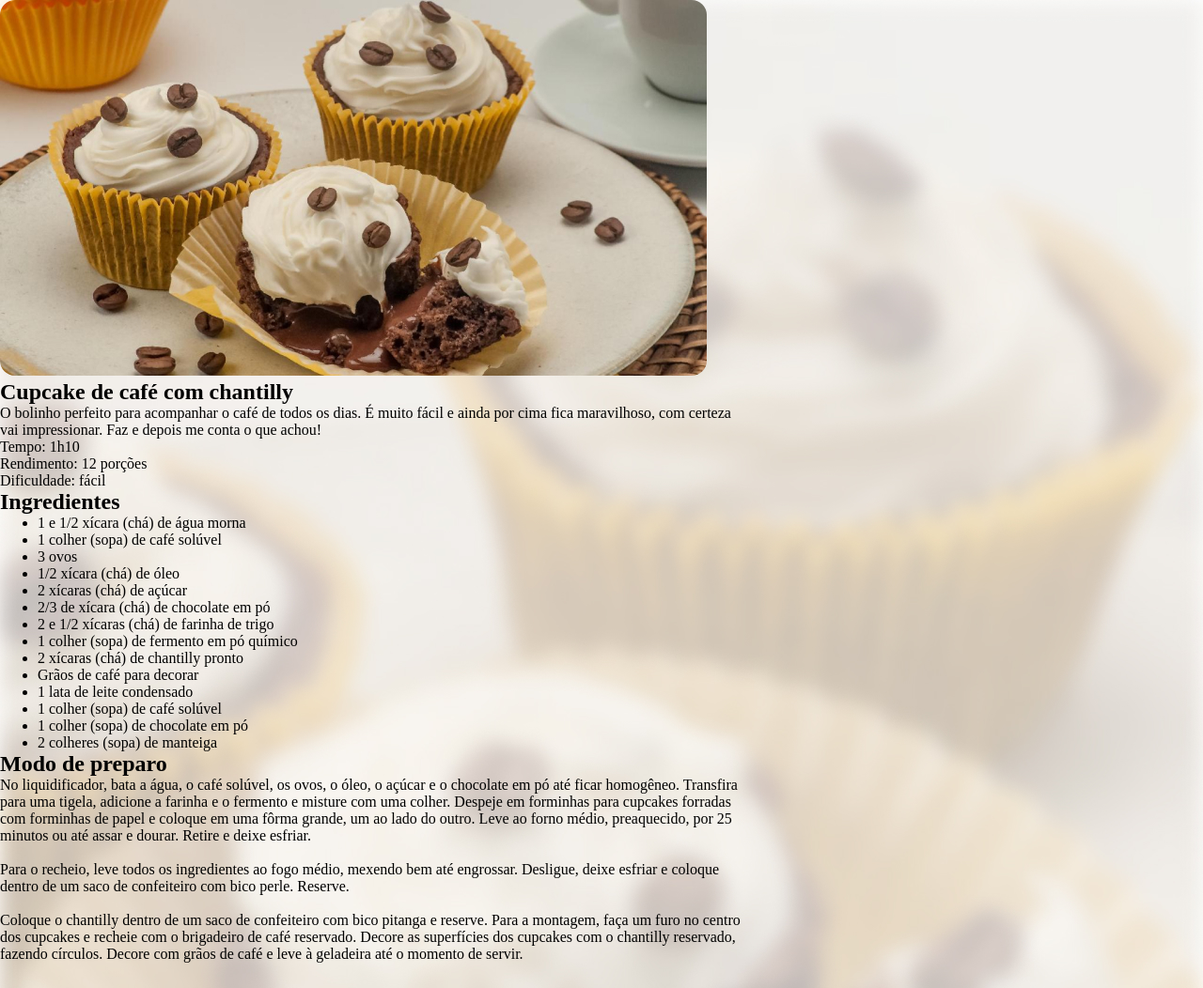
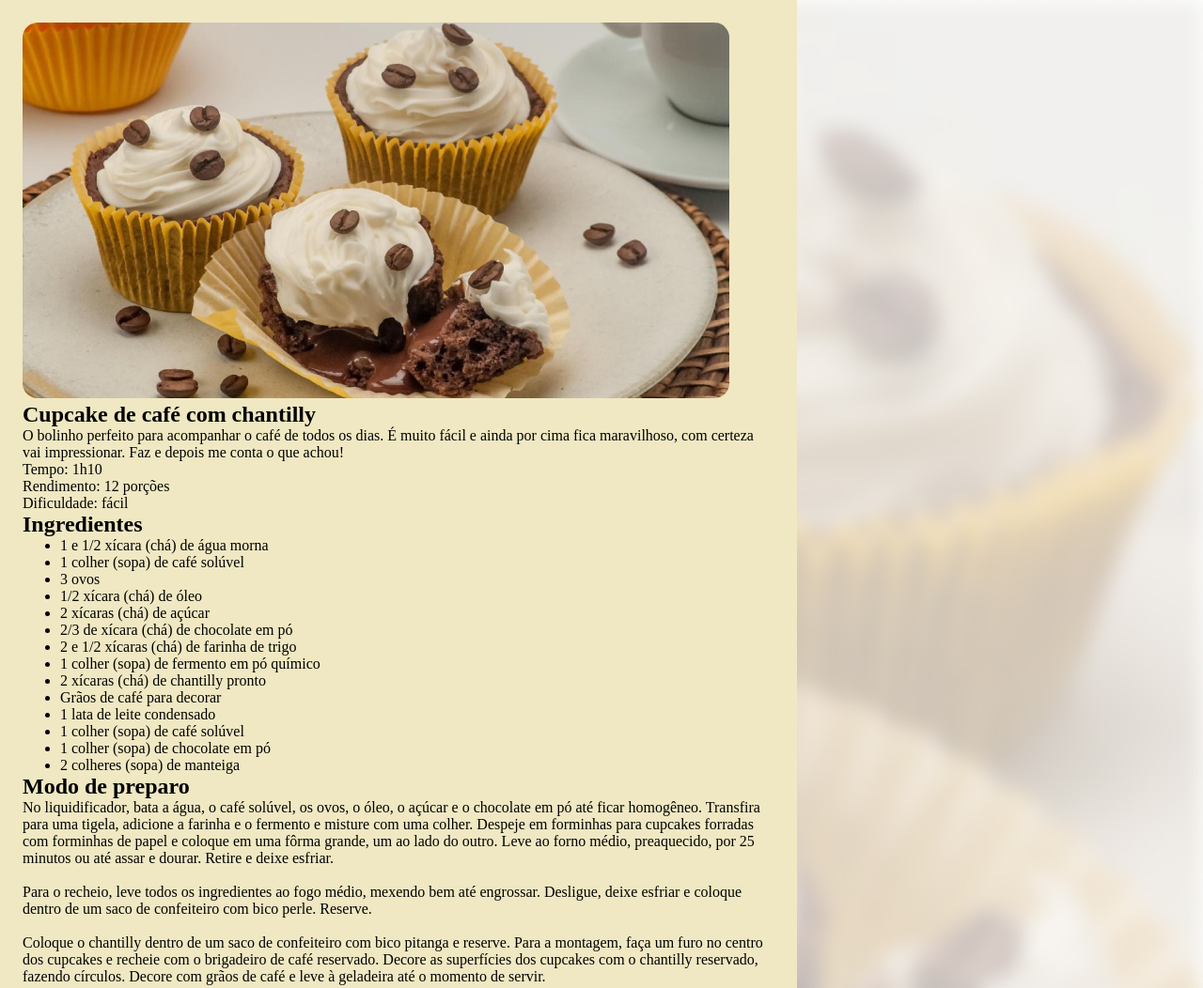
Before and after one commit to daniloferreirad3v/projeto-pagina-receitas, a plain HTML site: page index.html in a window 1280 px wide. Shown: the top 1052 px of the page at 94% size. Drawn offline with Linux system fonts and the light colour scheme.

Commit message:
Adicionando Background color e padding.

```diff
--- a/style.css
+++ b/style.css
@@ -8,7 +8,9 @@ body {
 }
 #page {
     width: 800px;
-    height: 1440px;
+    padding: 24px;
+    background-color: #F0E8C2;
+
 }
 
 img {
```
